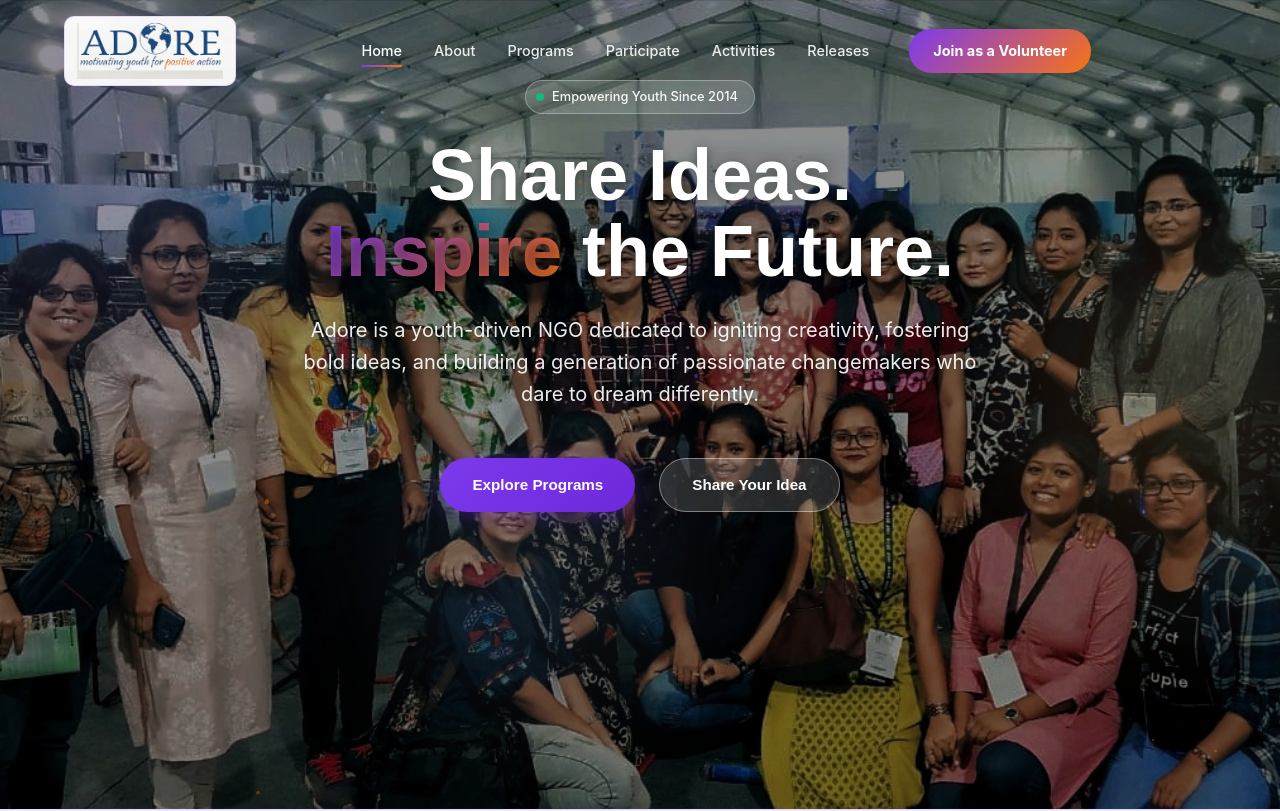
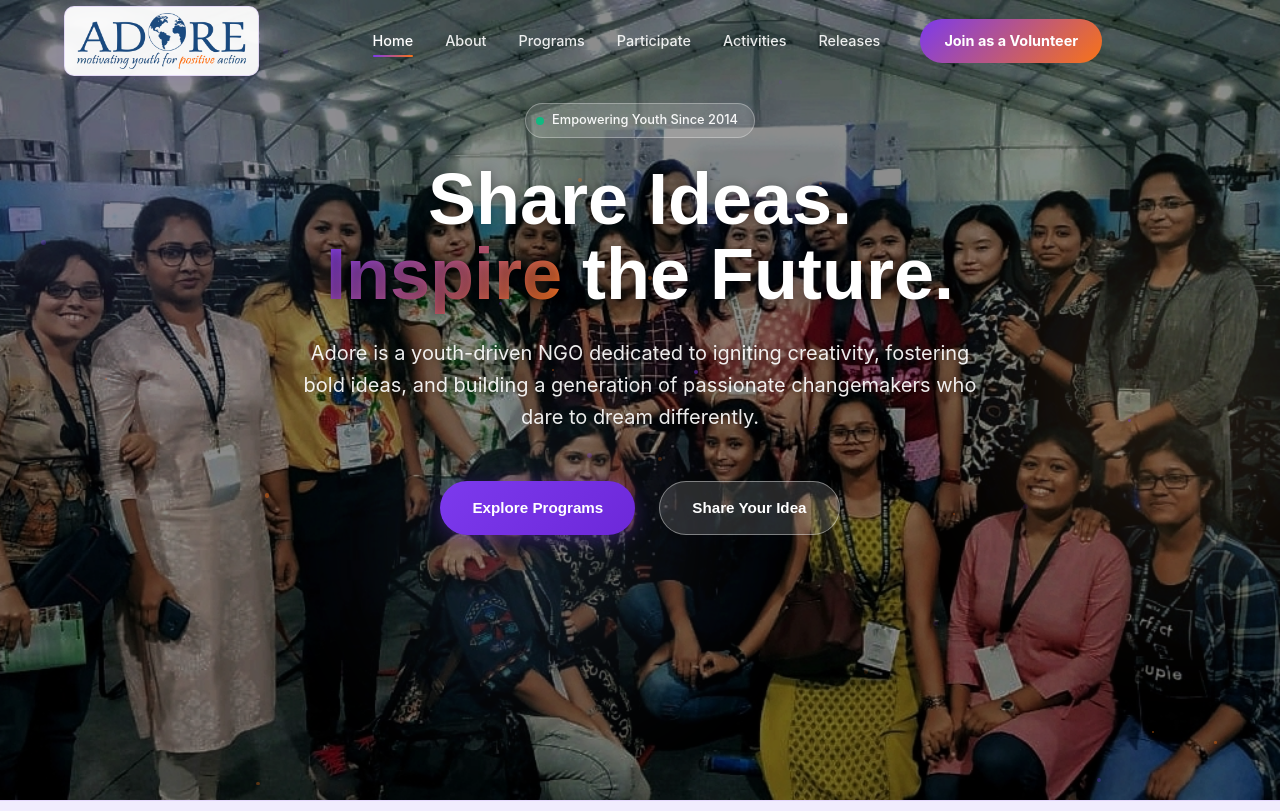
Before and after one commit to Tejeswara-git/adobe_react, a React (Vite) app: page / in a window 1280 px wide. Shown: the top 811 px of the page. Built offline with nearby package versions, Linux system fonts and the light colour scheme.

Commit message:
Changed logos, adjusted height of nav,fixed hero

```diff
--- a/src/components/Footer.jsx
+++ b/src/components/Footer.jsx
@@ -7,7 +7,7 @@ const Footer = () => {
                 <div className="footer-top">
                     <div className="footer-brand">
                         <a href="#home" className="nav-logo">
-                            <img src="/images/adore-logo.png" alt="Adore logo" className="footer-logo-image" />
+                            <img src="/images/ADORE.png" alt="Adore logo" className="footer-logo-image" />
                         </a>
                         <p>ADORE is a global voluntary group of college students and professionals, who have come forward together to motivate the budding youth into taking positive action.</p>
                         <p className="footer-reg">Registered Non-profit Organisation</p>
--- a/src/components/Hero.jsx
+++ b/src/components/Hero.jsx
@@ -46,7 +46,7 @@ const Hero = forwardRef((props, ref) => {
                     <a href="#participate" className="btn-secondary">Share Your Idea</a>
                 </div>
 
-                <div className="hero-stats" ref={ref}>
+                {/* <div className="hero-stats" ref={ref}>
                     <div className="stat-item">
                         <span className="stat-number" data-target="12000">0</span>
                         <span className="stat-suffix">+</span>
@@ -70,7 +70,52 @@ const Hero = forwardRef((props, ref) => {
                         <span className="stat-suffix">%</span>
                         <span className="stat-label">Success Rate</span>
                     </div>
-                </div>
+                </div> */}
+
+
+
+                <div className="hero-stats" ref={ref}>
+    <div className="stat-item">
+        <div className="stat-value">
+            <span className="stat-number" data-target="12000">12,000</span>
+            <span className="stat-suffix">+</span>
+        </div>
+        <span className="stat-label">Youth Inspired</span>
+    </div>
+
+    <div className="stat-divider"></div>
+
+    <div className="stat-item">
+        <div className="stat-value">
+            <span className="stat-number" data-target="350">350</span>
+            <span className="stat-suffix">+</span>
+        </div>
+        <span className="stat-label">Ideas Funded</span>
+    </div>
+
+    <div className="stat-divider"></div>
+
+    <div className="stat-item">
+        <div className="stat-value">
+            <span className="stat-number" data-target="48">48</span>
+            <span className="stat-suffix"></span>
+        </div>
+        <span className="stat-label">Cities Reached</span>
+    </div>
+
+    <div className="stat-divider"></div>
+
+    <div className="stat-item">
+        <div className="stat-value">
+            <span className="stat-number" data-target="95">95</span>
+            <span className="stat-suffix">%</span>
+        </div>
+        <span className="stat-label">Success Rate</span>
+    </div>
+</div>
+
+
+
             </div>
 
             <div className="hero-visual">
--- a/src/components/Navbar.jsx
+++ b/src/components/Navbar.jsx
@@ -8,7 +8,7 @@ const Navbar = ({ scrolled, activeSection }) => {
         <nav className={`navbar ${scrolled ? 'scrolled' : ''}`} id="navbar">
             <div className="nav-container">
                 <a href="#home" className="nav-logo">
-                    <img src="/images/adore-logo.png" alt="Adore logo" className="nav-logo-image" />
+                    <img src="/images/ADORE.png" alt="Adore logo" className="nav-logo-image" />
                 </a>
 
                 <div className={`nav-links ${navOpen ? 'open' : ''}`} id="nav-links">
--- a/src/index.css
+++ b/src/index.css
@@ -221,7 +221,7 @@ h5 {
 }
 
 .navbar.scrolled {
-  background: rgba(248, 246, 255, 0.95);
+  background: white;
   backdrop-filter: blur(20px);
   border-bottom: 1px solid var(--border);
   padding: 10px 0;
@@ -239,6 +239,7 @@ h5 {
 
 .nav-container {
   max-width: 1200px;
+  height: 50px;
   margin: 0 auto;
   padding: 0 24px;
   display: flex;
@@ -509,6 +510,7 @@ h5 {
   color: rgba(255, 255, 255, 0.95);
   margin-bottom: 1.5rem;
   animation: fadeInUp 0.6s ease both;
+  margin-top: 20px;
 }
 
 .badge-dot {
@@ -578,6 +580,9 @@ h5 {
 .stat-item {
   text-align: center;
   padding: 0 1.5rem;
+  display:flex;
+  flex-direction:column;
+  align-items:center;
 }
 
 .stat-number {
@@ -607,6 +612,15 @@ h5 {
   color: var(--text-muted);
   margin-top: 2px;
 }
+
+.stat-value{
+  display:flex;
+  align-items:center;
+  gap:4px;
+  font-size:28px;
+  font-weight:700;
+}
+
 
 .stat-divider {
   width: 1px;
@@ -1361,7 +1375,7 @@ h5 {
   display: grid;
   grid-template-columns: 1fr 1.5fr;
   gap: 4rem;
-  align-items: start;
+  align-items: stretch;
 }
 
 .contact-info {
@@ -1431,16 +1445,19 @@ h5 {
 
 /* Volunteer Form */
 .volunteer-form {
-  background: var(--bg-card);
+   background: var(--bg-card);
   border: 1px solid var(--border);
   border-radius: var(--radius-xl);
   padding: 2.5rem;
+  width: 100%;
+  box-sizing: border-box;
 }
 
 .form-row {
-  display: grid;
+   display: grid;
   grid-template-columns: 1fr 1fr;
   gap: 1rem;
+  align-items: start;
 }
 
 .form-group {
@@ -1468,6 +1485,8 @@ h5 {
   font-family: 'Inter', sans-serif;
   transition: var(--transition);
   outline: none;
+  width: 100%;
+  box-sizing: border-box;
 }
 
 .form-group input:focus,
@@ -1506,6 +1525,18 @@ h5 {
   color: var(--green);
   font-size: 0.9rem;
   text-align: center;
+}
+
+@media (max-width: 900px) {
+
+  .contact-grid {
+    grid-template-columns: 1fr;
+  }
+
+  .form-row {
+    grid-template-columns: 1fr;
+  }
+
 }
 
 /* ============================================================
```
Also changed, not shown: public/images/ADORE.png (added).
